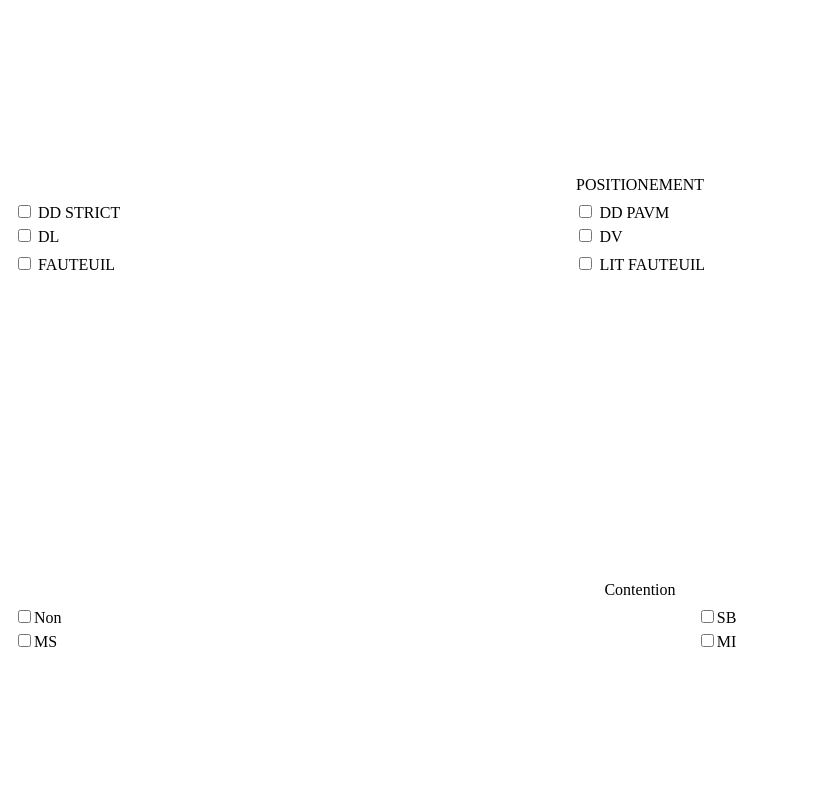
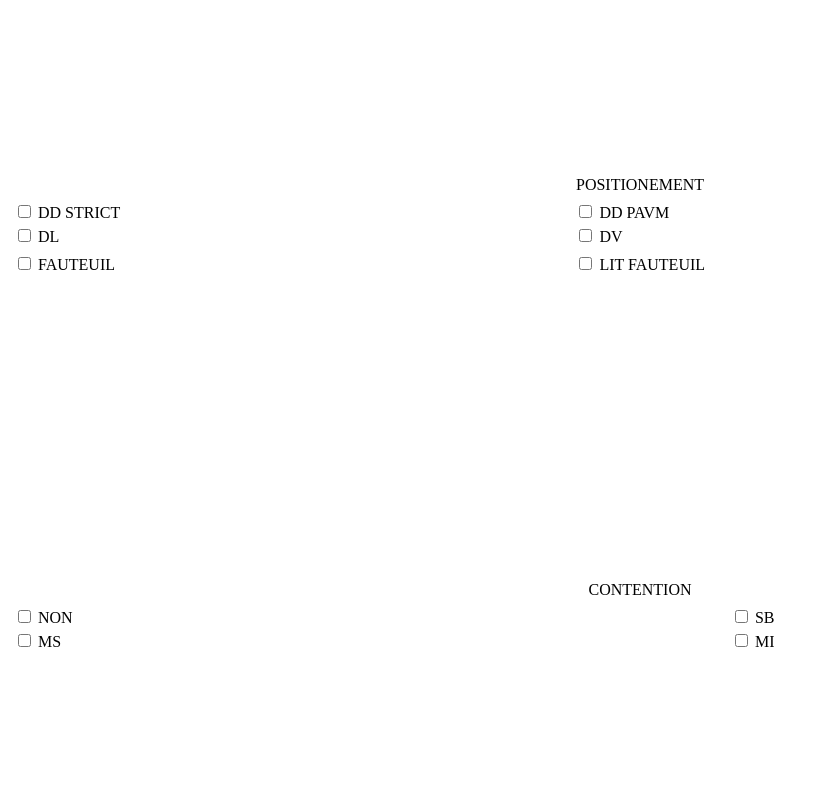
Before and after one commit to sebastienpro/ch-ales, a Flask app: template templates/right/gly-right.html in a window 1280 px wide. Shown: the whole page, without its empty margins (0-819 px from the left). Run offline with Flask 2, Linux system fonts and the light colour scheme; the template is opened without the code that fills it, so the values that code supplies are empty.

Commit message:
Update gly-right.html

```diff
--- a/templates/right/gly-right.html
+++ b/templates/right/gly-right.html
@@ -28,15 +28,15 @@
             <table style="width: 100%">
                 <tr><td colspan="3" class="row-space1"></td></tr>
                 <tr>
-                    <td colspan="3" style="text-align: center" class="title bg-red">Contention</td>
+                    <td colspan="3" style="text-align: center" class="title bg-red">CONTENTION</td>
                 </tr>
                 <tr><td colspan="2" class="row-space1"></td></tr>
                 <tr>
-                    <td><input type="checkbox" class="checkbox__control">Non</td>
-                    <td><input type="checkbox" class="checkbox__control">SB</td>
+                    <td><input type="checkbox" class="checkbox__control"> NON</td>
+                    <td><input type="checkbox" class="checkbox__control"> SB</td>
                 </tr>
-                <tr><td><input type="checkbox" class="checkbox__control">MS</td>
-                    <td><input type="checkbox" class="checkbox__control">MI</td>
+                <tr><td><input type="checkbox" class="checkbox__control"> MS</td>
+                    <td><input type="checkbox" class="checkbox__control"> MI</td>
                 </tr>
                 <tr><td colspan="2" class="row-space2"></td></tr>
             </table>
```
